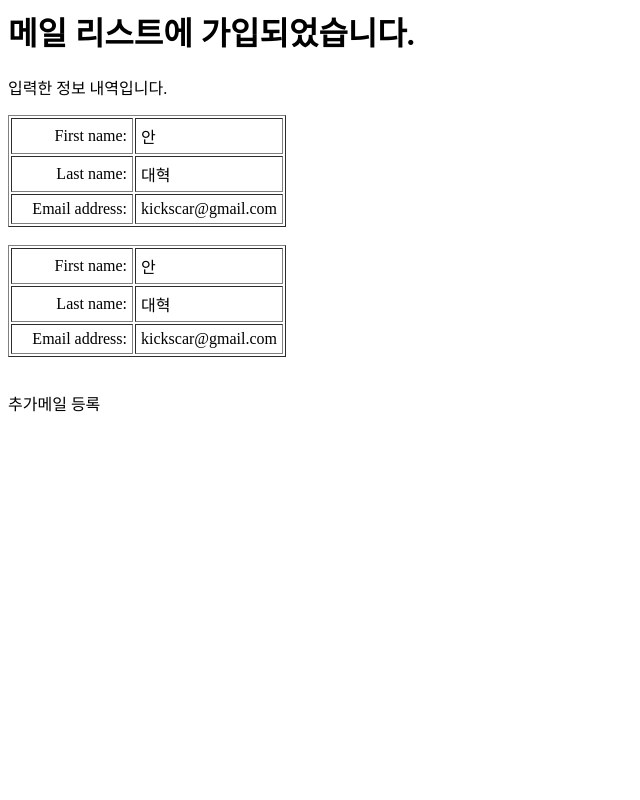
After one commit to koalalovepabro/django2, a Django app: template templates/emaillist01/index.html in a window 1280 px wide. The commit adds this page. Shown: the whole page, without its empty margins (0-640 px from the left). Run offline with Django 3.2, Linux system fonts and the light colour scheme; the template is opened without the code that fills it, so the values that code supplies are empty.

Commit message:
emaillist01 작성 #01

```diff
--- a/django2/settings.py
+++ b/django2/settings.py
@@ -31,6 +31,7 @@ ALLOWED_HOSTS = []
 # Application definition
 
 INSTALLED_APPS = [
+    'emaillist01',
     'helloworld',
     'django.contrib.admin',
     'django.contrib.auth',
--- a/django2/urls.py
+++ b/django2/urls.py
@@ -17,6 +17,8 @@ from django.contrib import admin
 from django.urls import path
 
 import helloworld.views as helloworldviews
+import emaillist01.views as emaillist01views
+
 
 urlpatterns = [
     path('', helloworldviews.main),
@@ -24,5 +26,9 @@ urlpatterns = [
     path('form/', helloworldviews.form),
     path('hello1/', helloworldviews.hello1),
     path('tags/', helloworldviews.tags),
+
+    path('emaillist01/', emaillist01views.index),
+
+
     path('admin/', admin.site.urls),
 ]
--- /dev/null
+++ b/templates/emaillist01/index.html
@@ -0,0 +1,48 @@
+<html>
+<head>
+<meta http-equiv="Content-Type" content="text/html; charset=UTF-8">
+<title>Insert title here</title>
+</head>
+<body>
+	<h1>메일 리스트에 가입되었습니다.</h1>
+	<p>입력한 정보 내역입니다.</p>
+	<!-- 메일정보 리스트 -->
+	<table border="1" cellpadding="5" cellspacing="2">
+		<tr>
+			<td align=right>First name: </td>
+			<td>안</td>
+		</tr>
+		<tr>
+			<td align=right width="110">Last name: </td>
+			<td width="110">대혁</td>
+		</tr>
+		<tr>
+			<td align=right>Email address: </td>
+			<td>kickscar@gmail.com</td>
+		</tr>
+	</table>
+	<br>
+
+	<table border="1" cellpadding="5" cellspacing="2">
+		<tr>
+			<td align=right>First name: </td>
+			<td>안</td>
+		</tr>
+		<tr>
+			<td align=right width="110">Last name: </td>
+			<td width="110">대혁</td>
+		</tr>
+		<tr>
+			<td align=right>Email address: </td>
+			<td>kickscar@gmail.com</td>
+		</tr>
+	</table>
+	<br>
+
+
+	<p>
+		추가메일 등록
+	</p>
+	<br>
+</body>
+</html>
--- a/templates/helloworld/main.html
+++ b/templates/helloworld/main.html
@@ -8,5 +8,11 @@
     <h2>helloworld</h2>
     <a href="/form">회원가입</a>
     <a href="/hello1?name=dorothy">hello world1</a>
+    <a href="/emaillist01">Emaillist01</a>
+    <a href="/emaillist02">Emaillist02</a>
+    <a href="/guestbook01">Guestbook01</a>
+    <a href="/guestbook02">Guestbook02</a>
+
+
 </body>
 </html>
```
Also changed, not shown: templates/emaillist01/form.html (added, +23 -0 lines).
